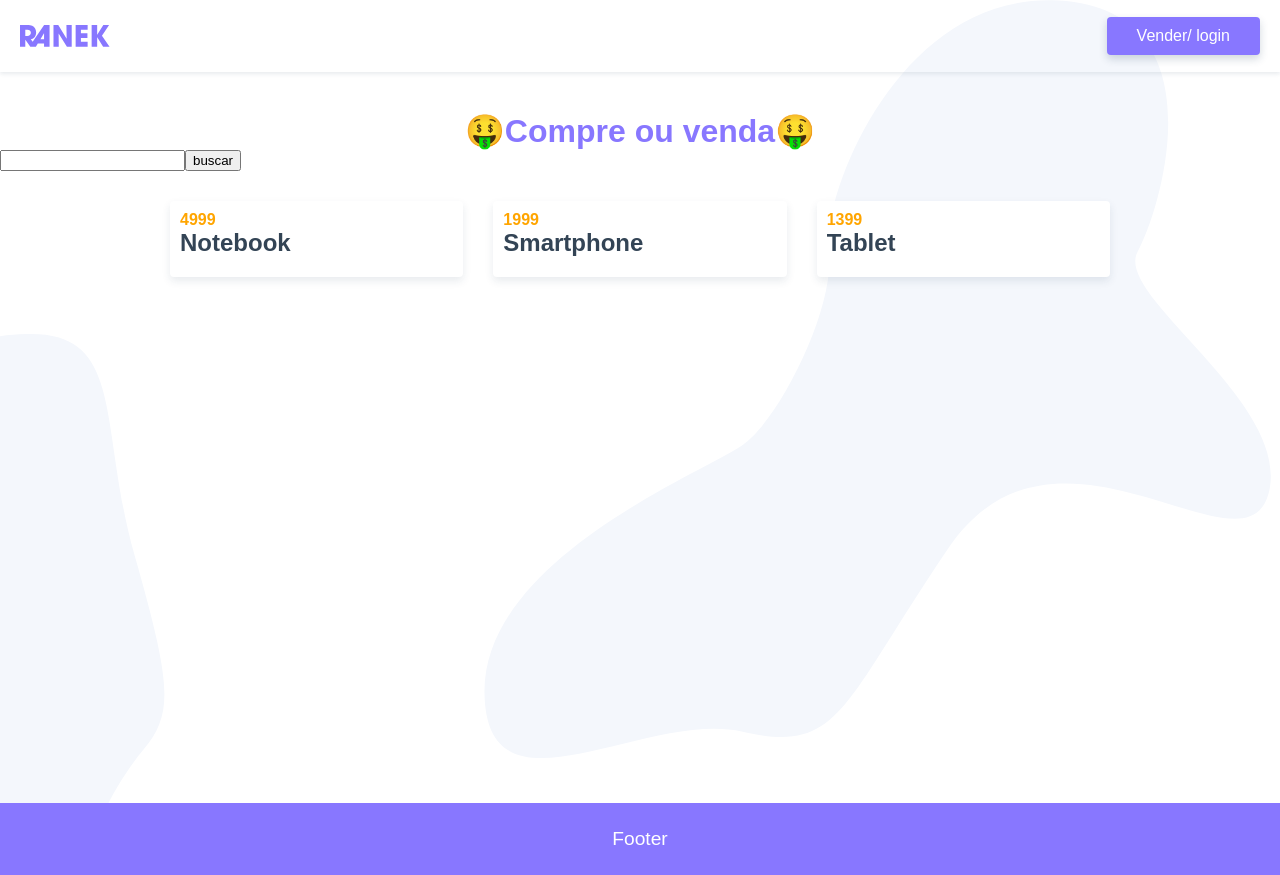
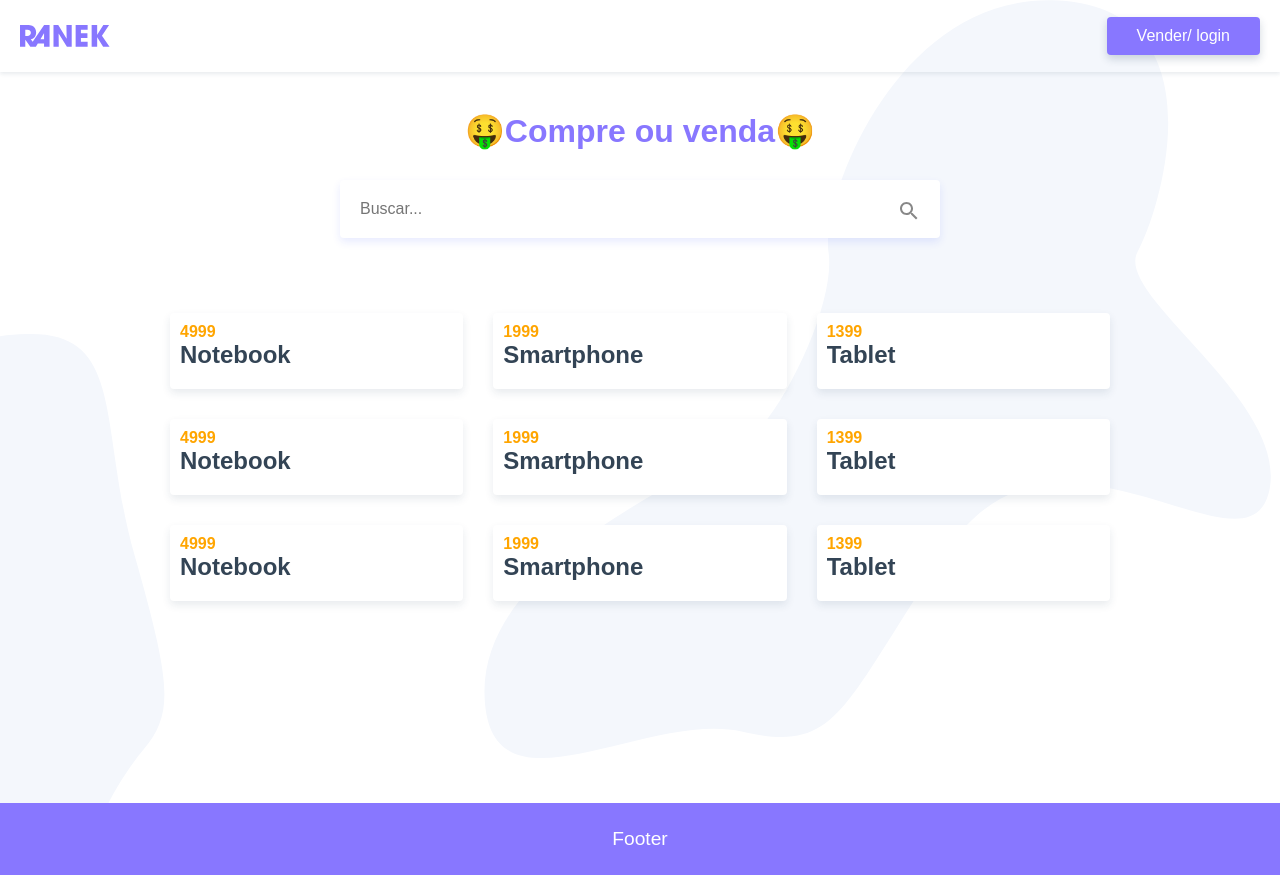
Before and after one commit to WellingtonDS/Marketplace, a Vue app: page / in a window 1280 px wide. Built offline with nearby package versions, Linux system fonts and the light colour scheme; data requests are answered from the project's data file.

Commit message:
estilizacao da barra de busca

```diff
--- a/db/db.json
+++ b/db/db.json
@@ -39,6 +39,87 @@
         "sold": "false",
         "description": "Esse é um novo tablet.",
         "photos": null
+      },
+      {
+        "id": "notebook",
+        "name": "Notebook",
+        "user_id": "andre@origamid.com",
+        "price": "4999",
+        "sold": "false",
+        "description": "Esse é um novo notebook.",
+        "photos": null
+      },
+      {
+        "id": "smartphone",
+        "name": "Smartphone",
+        "user_id": "andre@origamid.com",
+        "price": "1999",
+        "sold": "false",
+        "description": "Esse é um novo smartphone.",
+        "photos": null
+      },
+      {
+        "id": "tablet",
+        "name": "Tablet",
+        "user_id": "andre@origamid.com",
+        "price": "1399",
+        "sold": "false",
+        "description": "Esse é um novo tablet.",
+        "photos": null
+      },
+      {
+        "id": "notebook",
+        "name": "Notebook",
+        "user_id": "andre@origamid.com",
+        "price": "4999",
+        "sold": "false",
+        "description": "Esse é um novo notebook.",
+        "photos": null
+      },
+      {
+        "id": "smartphone",
+        "name": "Smartphone",
+        "user_id": "andre@origamid.com",
+        "price": "1999",
+        "sold": "false",
+        "description": "Esse é um novo smartphone.",
+        "photos": null
+      },
+      {
+        "id": "tablet",
+        "name": "Tablet",
+        "user_id": "andre@origamid.com",
+        "price": "1399",
+        "sold": "false",
+        "description": "Esse é um novo tablet.",
+        "photos": null
+      },
+      {
+        "id": "notebook",
+        "name": "Notebook",
+        "user_id": "andre@origamid.com",
+        "price": "4999",
+        "sold": "false",
+        "description": "Esse é um novo notebook.",
+        "photos": null
+      },
+      {
+        "id": "smartphone",
+        "name": "Smartphone",
+        "user_id": "andre@origamid.com",
+        "price": "1999",
+        "sold": "false",
+        "description": "Esse é um novo smartphone.",
+        "photos": null
+      },
+      {
+        "id": "tablet",
+        "name": "Tablet",
+        "user_id": "andre@origamid.com",
+        "price": "1399",
+        "sold": "false",
+        "description": "Esse é um novo tablet.",
+        "photos": null
       }
     ]
   }
--- a/src/App.scss
+++ b/src/App.scss
@@ -59,3 +59,20 @@
   #main {
     flex: 1;
   }
+
+ input, textarea {
+  border-radius: 4px;
+  border: 1px solid white;
+  padding: 15px;
+  box-shadow: 0 4px 8px rgba(30, 60, 920, 0.1);
+  transition: all 0.3s;
+  font-size: 1rem;
+  font-family: Arial, Helvetica, sans-serif;
+  margin-bottom: 15px;
+ }
+
+ input:hover, input:focus, textarea:focus, textarea:hover {
+  outline: none;
+  box-shadow: 0 6px 12px rgba(30, 60, 920, 0.2);
+  border-color: #87f;
+ }
--- a/src/components/product/Product.scss
+++ b/src/components/product/Product.scss
@@ -1,2 +1,32 @@
 @import '../../styles/colors.scss';
 @import '../../styles/variables.scss';
+
+form {
+    max-width:600px;
+    margin: 30px auto 60px auto;
+    position: relative;
+}
+
+
+#busca {
+    width: 100%;
+    padding: 20px;
+    border: none;
+}
+
+#busca:focus, #busca:hover {
+ transform: scale(1.1);
+}
+
+#lupa {
+    width: 62px;
+    height: 62px;
+    background: url(../../assets/img/search.svg) no-repeat center;
+    text-indent: -150px;
+    border: none;
+    cursor: pointer;
+    position: absolute;
+    top: 0;
+    right: 0;
+    box-shadow: none;
+}
--- a/src/components/product/Product.vue
+++ b/src/components/product/Product.vue
@@ -1,6 +1,6 @@
 <template>
     <form >
-        <input type="text" name="busca" id="busca" v-model="busca" >
+        <input type="text" name="busca" id="busca" v-model="busca"  placeholder="Buscar...">
         <input type="submit" id="lupa" value="buscar" @click.prevent="buscarProduto">
     </form>
 </template>
--- a/src/components/productList/ProductList.scss
+++ b/src/components/productList/ProductList.scss
@@ -54,10 +54,10 @@
     padding: 2px;
     font-weight: bold;
     color: white;
+    transition: 0.3s;
 }
 
 .no-result:hover {
-    transition: 0.9s;
     transform: scale(1.1);
-    box-shadow: 0 5px 50px rgba(30, 60, 90, 1);
+    box-shadow: 0 6px 12px rgba(30, 60, 90, 0.6);
 }
```
